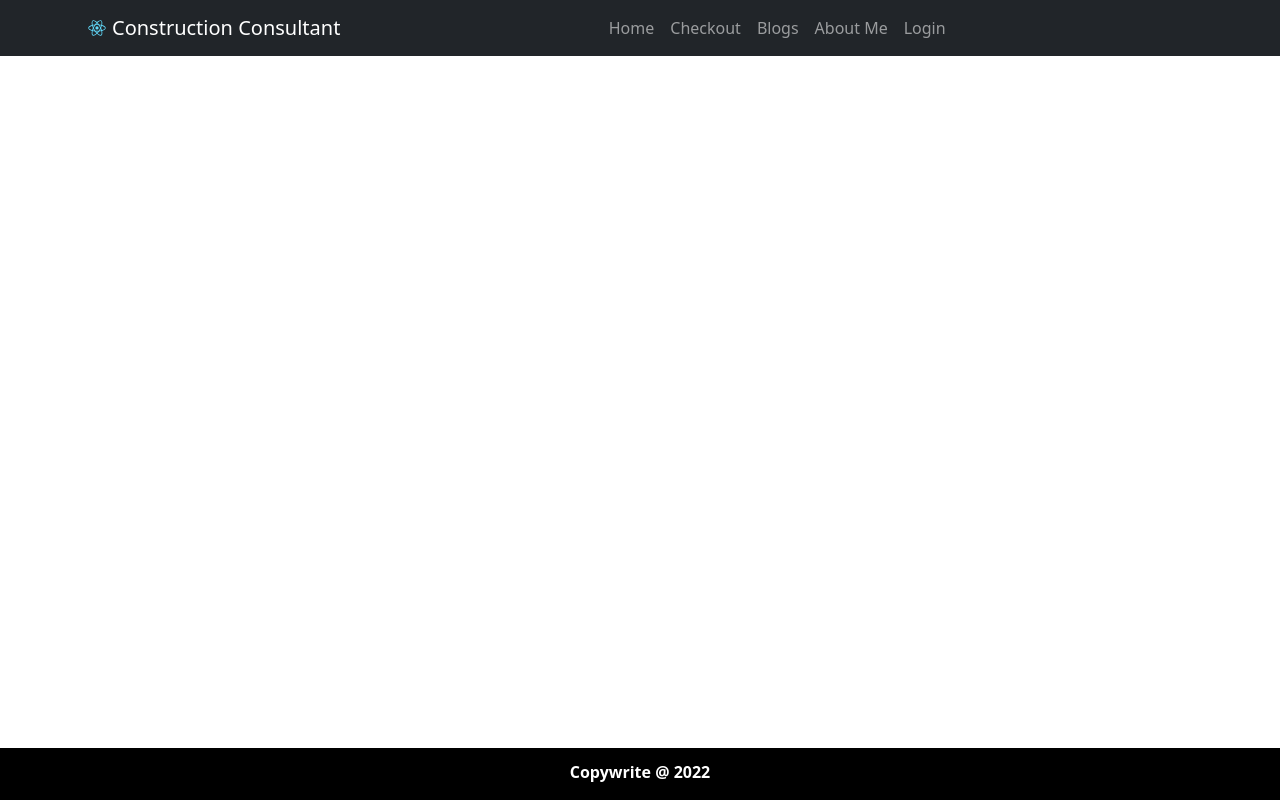
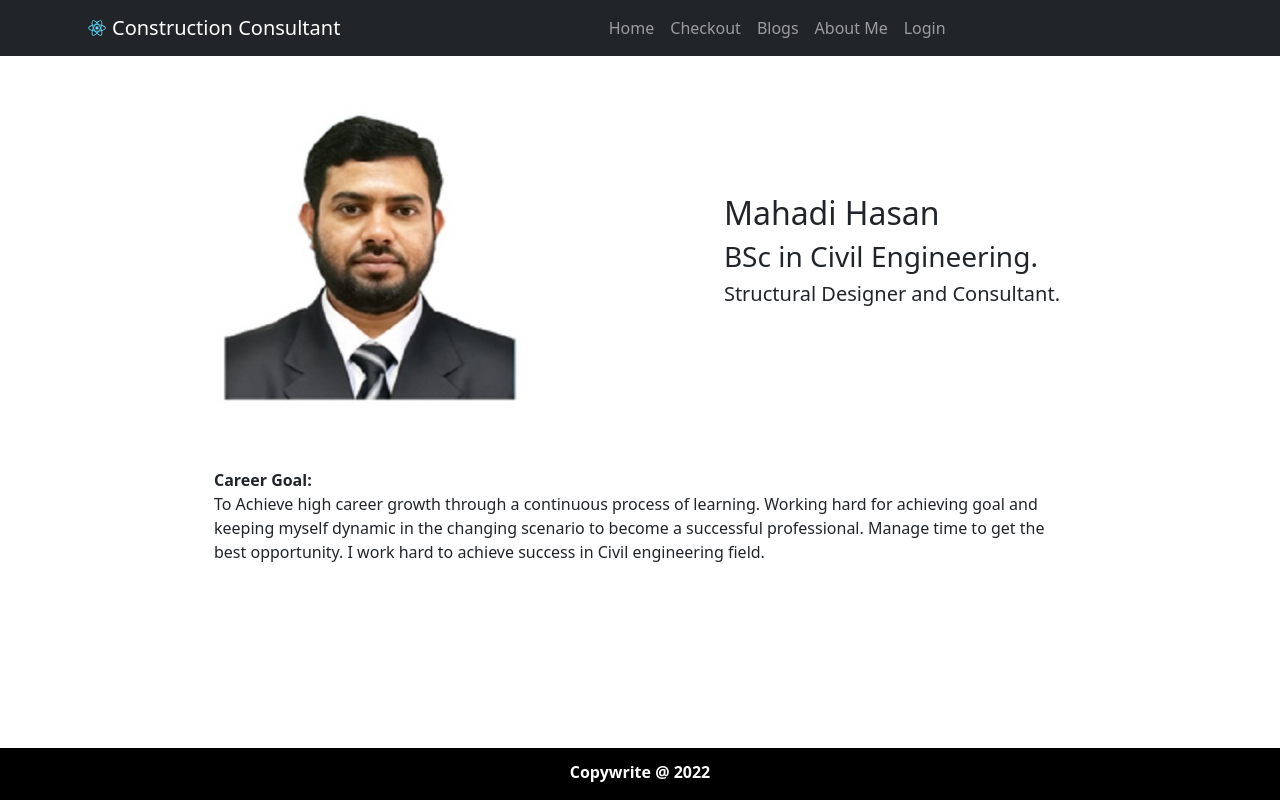
Before and after one commit to git-mhasan/consultant-website, a React (Create React App) app: page /about in a window 1280 px wide. Built offline with nearby package versions, Linux system fonts and the light colour scheme; no server answers.

Commit message:
about page updated

```diff
--- a/src/components/Pages/About/About.js
+++ b/src/components/Pages/About/About.js
@@ -1,9 +1,24 @@
 import React from 'react';
+import profilePic from "../../../images/profile.jpg";
 
 const About = () => {
     return (
-        <div>
-
+        <div className='container my-5 mx-auto px-5'>
+            <div className='d-flex justify-content-start'>
+                <div style={{ width: "300px" }} className="me-auto">
+                    <img className='img-fluid' src={profilePic} alt="" />
+                </div>
+                <div className='d-flex ms-auto justify-content-start align-items-center'>
+                    <div className=''>
+                        <h2>Mahadi Hasan</h2>
+                        <h3>BSc in Civil Engineering.</h3>
+                        <h5>Structural Designer and Consultant.</h5>
+                    </div>
+                </div>
+            </div>
+            <div className='container my-5 mx-auto px-5'>
+                <p className='m-5 pt-3 pb-5'> <span style={{ fontWeight: "700" }}>Career Goal:</span><br /> To Achieve high career growth through a continuous process of learning. Working hard for achieving goal and keeping myself dynamic in the changing scenario to become a successful professional. Manage time to get the best opportunity. I work hard to achieve success in Civil engineering field.</p>
+            </div>
         </div>
     );
 };
```
Also changed, not shown: src/images/profile.jpg (added).
